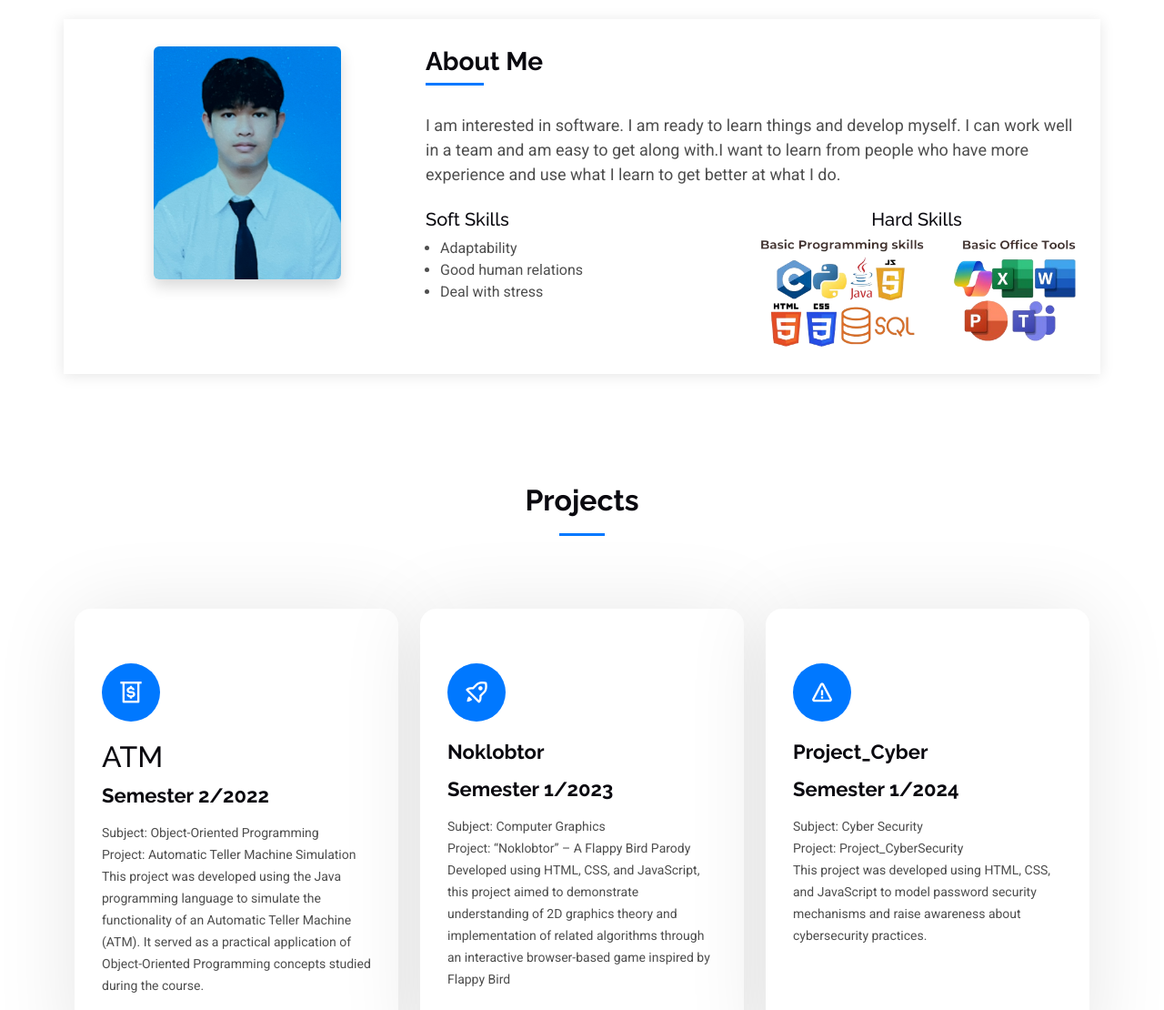
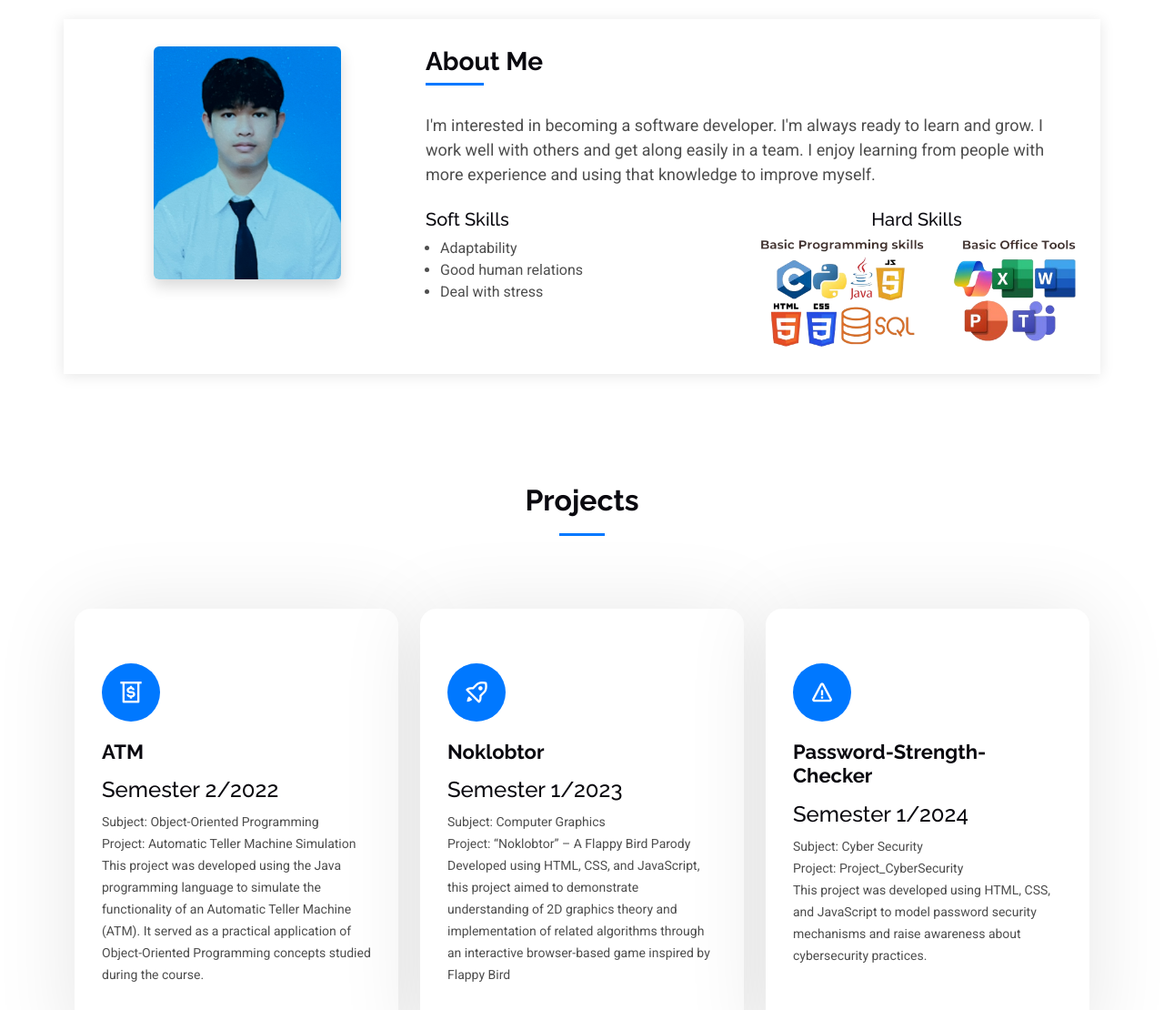
Before and after one commit to thanaphat2547/Thanaphat, a plain HTML site: page index.html in a window 1280 px wide. Shown: the part 840-1950 px from the top of the page at 91% size. Drawn offline with nearby package versions, Linux system fonts and the light colour scheme.

Commit message:
แก้ข้อมูล

```diff
--- a/index.html
+++ b/index.html
@@ -90,7 +90,7 @@
             <div class="about-me mb-4">
               <h4>About Me</h4>
               <p>
-                I am interested in software. I am ready to learn things and develop myself. I can work well in a team and am easy to get along with.I want to learn from people who have more experience and use what I learn to get better at what I do.
+                I'm interested in becoming a software developer. I'm always ready to learn and grow. I work well with others and get along easily in a team. I enjoy learning from people with more experience and using that knowledge to improve myself.
               </p>
             </div>
 
@@ -138,9 +138,9 @@
                 <i class='bx bx-money-withdraw'></i>
               </div>
               <a href="https://github.com/thanaphat2547/ATMJavaFinal-main" class="stretched-link" target="_blank">
-                <h2>ATM</h2>
+                <h3>ATM</h3>
               </a>
-              <h3>Semester 2/2022</h3>
+              <h4>Semester 2/2022</h4>
               <p>Subject: Object-Oriented Programming</p>
               <p>Project: Automatic Teller Machine Simulation</p>
               <p>This project was developed using the Java programming language to simulate the functionality of an Automatic Teller Machine (ATM). It served as a practical application of Object-Oriented Programming concepts studied during the course.</p>
@@ -155,7 +155,7 @@
               <a href="https://github.com/thanaphat2547/noklobtor1-main" class="stretched-link" target="_blank">
                 <h3>Noklobtor</h3>
               </a>
-              <h3>Semester 1/2023</h3>
+              <h4>Semester 1/2023</h4>
               <p>Subject: Computer Graphics</p>
               <p>Project: “Noklobtor” – A Flappy Bird Parody</p>
               <p>Developed using HTML, CSS, and JavaScript, this project aimed to demonstrate understanding of 2D graphics theory and implementation of related algorithms through an interactive browser-based game inspired by Flappy Bird</p>
@@ -168,9 +168,9 @@
                 <i class='bx bx-error'></i>
               </div>
               <a href="https://github.com/thanaphat2547/Project_Cyber" class="stretched-link" target="_blank">
-                <h3>Project_Cyber</h3>
+                <h3>Password-Strength-Checker</h3>
               </a>
-              <h3>Semester 1/2024</h3>
+              <h4>Semester 1/2024</h4>
               <p>Subject: Cyber Security</p>
               <p>Project: Project_CyberSecurity</p>
               <p>This project was developed using HTML, CSS, and JavaScript to model password security mechanisms and raise awareness about cybersecurity practices.</p>
```
